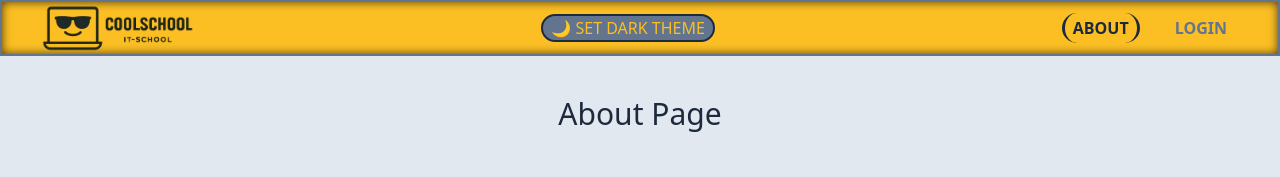
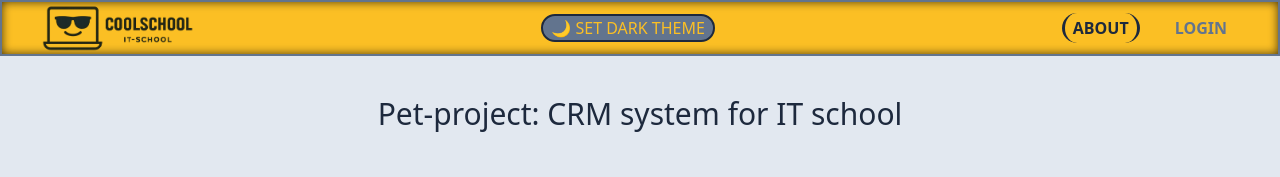
Before and after one commit to vladyslav-harkusha/CRM_it-school_fullstack_project, a React (Vite) app in the folder frontend/: page /about in a window 1280 px wide. Shown: the top 177 px of the page. Built offline with nearby package versions, Linux system fonts and the light colour scheme; no server answers.

Commit message:
about page: upd title

```diff
--- a/frontend/src/pages/about-page/AboutPage.tsx
+++ b/frontend/src/pages/about-page/AboutPage.tsx
@@ -4,7 +4,7 @@ import { techs } from "./techs.constant.ts";
 export const AboutPage = () => {
     return (
         <div className="flex flex-col items-center justify-around text-[var(--c-text)]">
-            <h2 className="text-3xl mt-10 mb-10">About Page</h2>
+            <h2 className="text-3xl mt-10 mb-10">Pet-project: CRM system for IT school</h2>
 
             <p className="text-2xl mb-20">
                 The App was created to practice frontend and backend technologies
```
